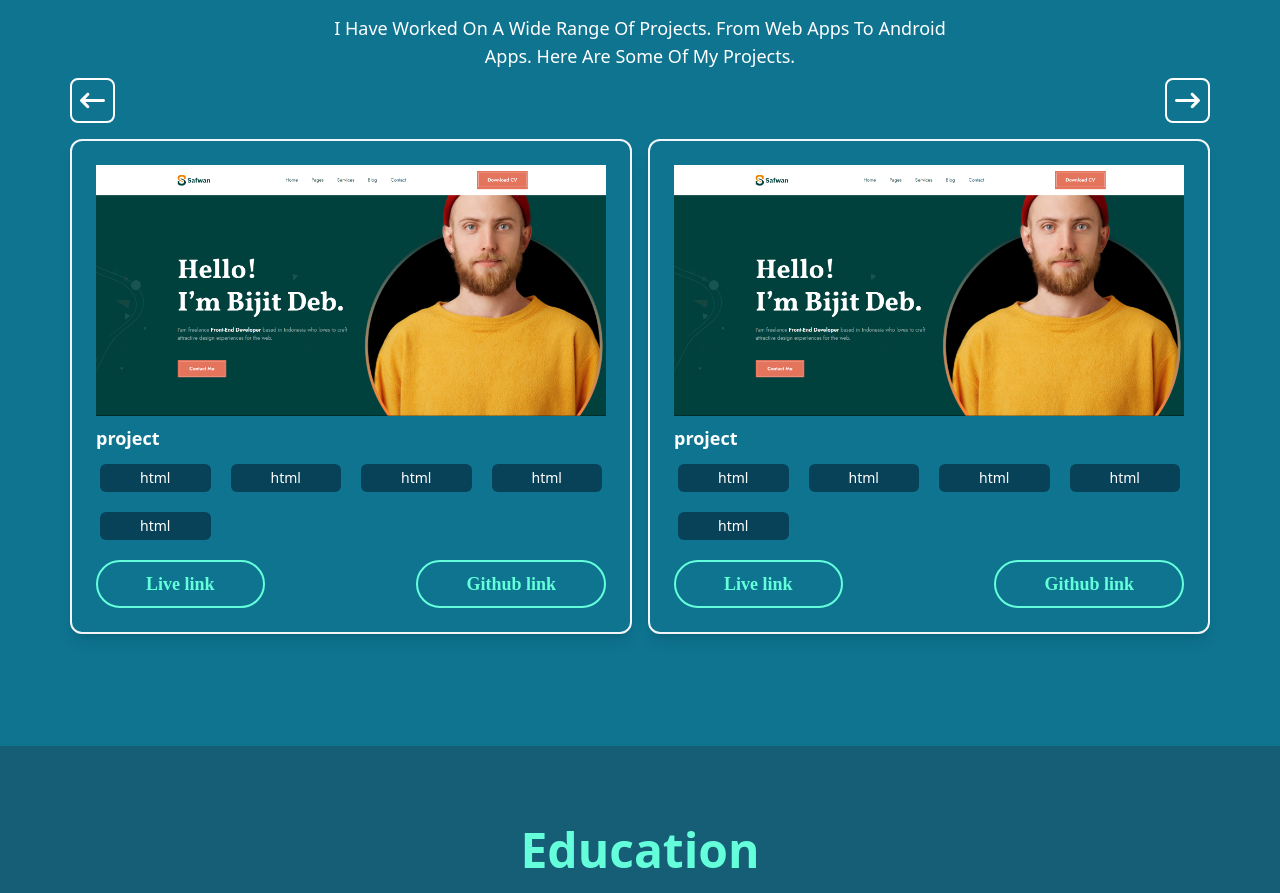
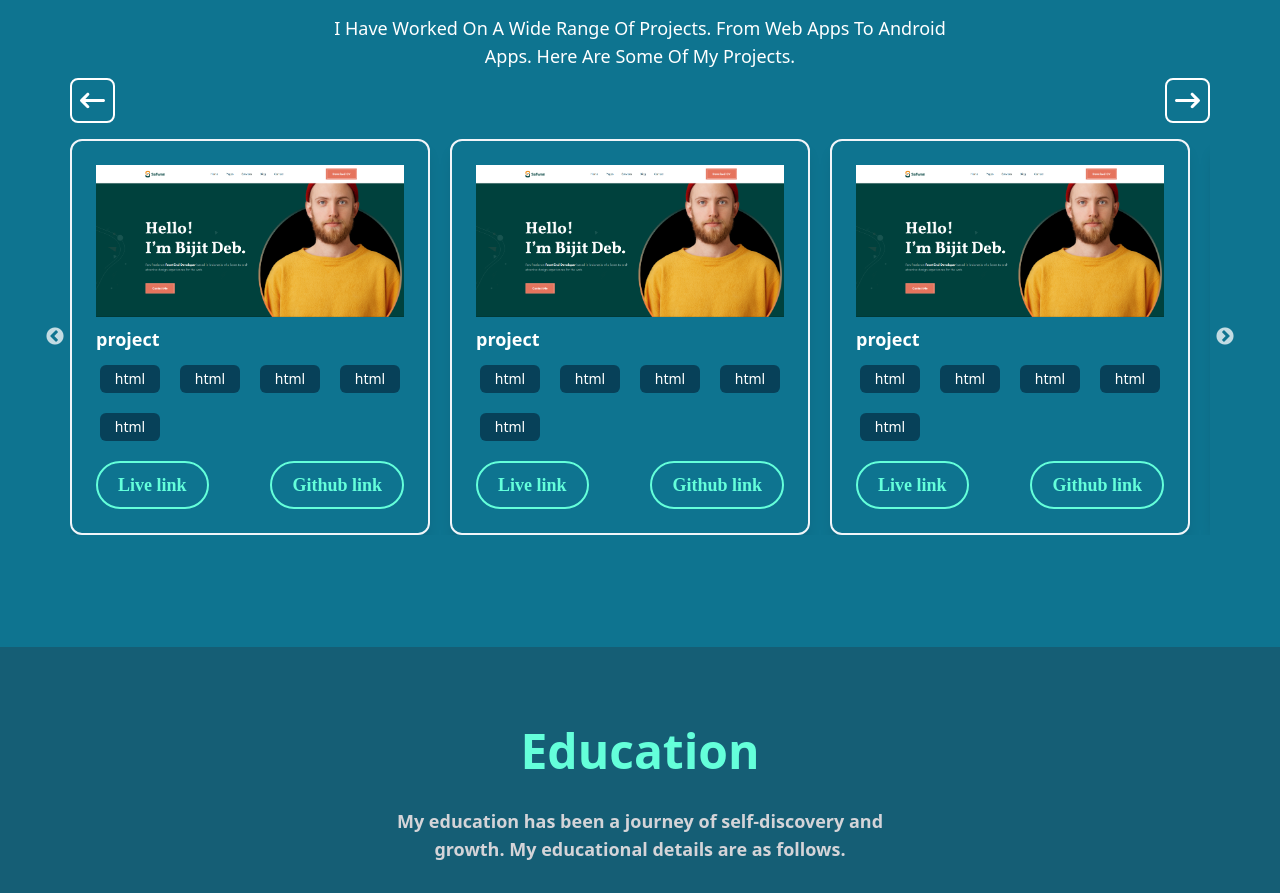
Before and after one commit to bijit-dev/My-Portfolio, a React (Vite) app: page / in a window 1280 px wide. Shown: the part 2600-3493 px from the top of the page. Built offline with nearby package versions, Linux system fonts and the light colour scheme.

Commit message:
slider add

```diff
--- a/package.json
+++ b/package.json
@@ -15,7 +15,9 @@
     "react-dom": "^18.3.1",
     "react-icons": "^5.3.0",
     "react-router-dom": "^6.26.2",
-    "react-scroll": "^1.9.0"
+    "react-scroll": "^1.9.0",
+    "react-slick": "^0.30.2",
+    "slick-carousel": "^1.8.1"
   },
   "devDependencies": {
     "@eslint/js": "^9.9.0",
--- a/src/Layouts/Project.jsx
+++ b/src/Layouts/Project.jsx
@@ -1,4 +1,7 @@
 import React from 'react'
+import Slider from "react-slick";
+import "slick-carousel/slick/slick.css";
+import "slick-carousel/slick/slick-theme.css";
 import Container from '../components/Container'
 import ProjectCard from '../components/ProjectCard'
 import Flex from '../components/Flex'
@@ -6,6 +9,42 @@ import { FaArrowLeftLong, FaArrowRightLong } from "react-icons/fa6";
 import project from '../assets/project.png'
 
 const Project = () => {
+    const settings = {
+        dots: false,
+        infinite: true,
+        speed: 500,
+        slidesToShow: 3,
+        slidesToScroll: 4,
+        initialSlide: 0,
+
+        responsive: [
+            {
+                breakpoint: 1024,
+                settings: {
+                slidesToShow: 2,
+                }
+            },
+            {
+                breakpoint: 900,
+                settings: {
+                slidesToShow: 2,
+                }
+            },
+            {
+                breakpoint: 720,
+                settings: {
+                slidesToShow: 1,
+                slidesToScroll: 1
+                }
+            },
+            {
+                breakpoint: 380,
+                settings: {
+                slidesToShow: 1,
+                }
+            }
+        ]
+    };
     return (
         <section className='py-14 lg:py-28 bg-cyan-700'>
             <Container>
@@ -17,10 +56,18 @@ const Project = () => {
                     <FaArrowLeftLong size={45} className='text-white py-1 px-2 border-2 border-white rounded-lg hover:bg-green-600/55'/>
                     <FaArrowRightLong size={45} className='text-white py-1 px-2 border-2 border-white rounded-lg hover:bg-green-600'/>
                 </Flex>
-                <div className='grid md:grid-cols-2 gap-4 mx-4 lg:mx-0'>
+                {/* <div className='grid md:grid-cols-2 gap-4 mx-4 lg:mx-0'>
                     <ProjectCard src={project} title='project'/>
                     <ProjectCard src={project} title='project'/>
-                </div>
+                    </div> */}
+
+                <Slider {...settings} >
+                    <ProjectCard src={project} title='project'/>
+                    <ProjectCard src={project} title='project'/>
+                    <ProjectCard src={project} title='project'/>
+
+                </Slider>
+
             </Container>
         </section>
     )
--- a/src/components/ProjectCard.jsx
+++ b/src/components/ProjectCard.jsx
@@ -5,7 +5,7 @@ import Button from './Button'
 
 const ProjectCard = ({src,title}) => {
     return (
-        <div className='w-full border-2 border-slate-100 rounded-xl p-6 hover:border-design shadow-lg lg:hover:shadow-design'>
+        <div className='w-[360px] border-2 border-slate-100 rounded-xl p-6 hover:border-design shadow-lg lg:hover:shadow-design'>
             <Image src={src} className= 'w-full'/>
             <h2 className='text-lg font-bold text-white mt-2 mb-2'>{title}</h2>
             <ul className='grid grid-cols-4 gap-3 text-sm  text-center font-medium mb-4'>
@@ -17,8 +17,8 @@ const ProjectCard = ({src,title}) => {
             </ul>
 
             <Flex className='flex justify-between'>
-                <Button className='px-3 lg:px-12' text='Live link'/>
-                <Button className='px-3 lg:px-12' text='Github link'/>
+                <Button className='px-3 lg:px-5' text='Live link'/>
+                <Button className='px-3 lg:px-5' text='Github link'/>
             </Flex>
         </div>
     )
```
Also changed, not shown: 1 other file (tests, documents, lock files or other folders).
